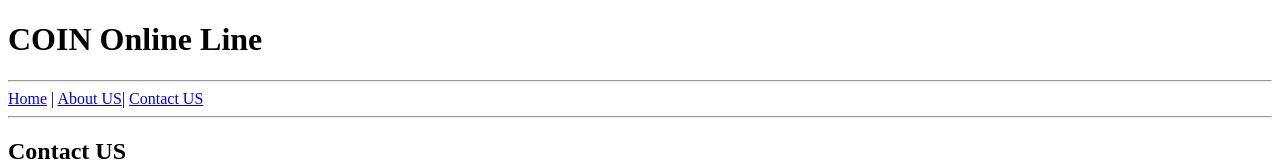
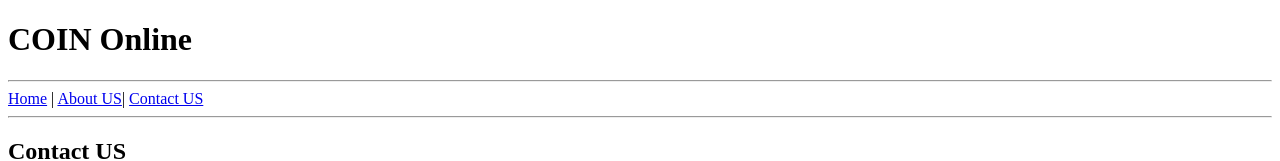
Before and after one commit to nikhilkore/coins, a website: page public/contact.html in a window 1280 px wide. Shown: the top 161 px of the page. Drawn offline with Linux system fonts and the light colour scheme.

Commit message:
Update contact.html

```diff
--- a/public/contact.html
+++ b/public/contact.html
@@ -6,7 +6,7 @@
 </head>
 
 <body>
-    <h1>COIN Online Line</h1>
+    <h1>COIN Online</h1>
     <hr/>
     <a href="index.html">Home</a> | <a href="aboutus.html">About US</a>| <a href="contact.html">Contact US</a>
     <hr/>
```
